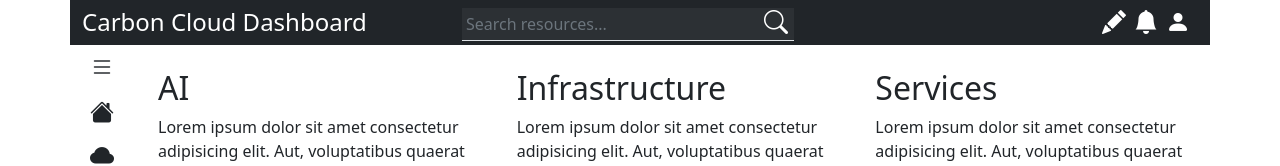
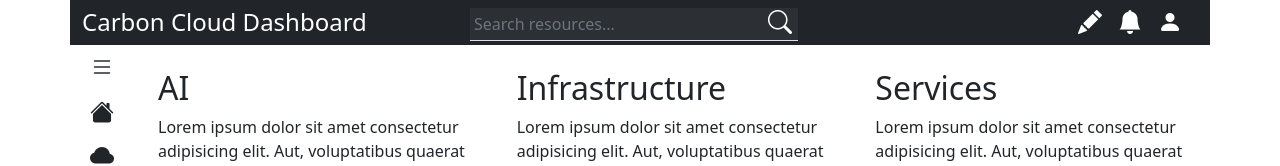
Before and after one commit to kissurda93/appworld-practice, a React (Create React App) app in the folder react-bootstrap/: page / in a window 1280 px wide. Shown: the top 166 px of the page. Built offline with nearby package versions, Linux system fonts and the light colour scheme.

Commit message:
hover effects implemented on icons

```diff
--- a/react-bootstrap/src/App.css
+++ b/react-bootstrap/src/App.css
@@ -16,3 +16,12 @@
 	background-color: rgba(255, 255, 255, 0.05);
 	color: white;
 }
+
+i {
+	cursor: pointer;
+	transition: 150ms ease-in;
+}
+
+i:hover {
+	color: rgb(2, 117, 216);
+}
--- a/react-bootstrap/src/components/Header.jsx
+++ b/react-bootstrap/src/components/Header.jsx
@@ -8,16 +8,18 @@ const Header = () => {
 			<Col as={"h1"} className='h4'>
 				Carbon Cloud Dashboard
 			</Col>
-			<Col as={"form"} className='d-flex align-items-start'>
+			<Col
+				as={"form"}
+				className='d-flex align-items-center align-items-lg-start ps-4'>
 				<Form.Control
 					placeholder='Search resources...'
 					className='custom-background border-0 border-bottom p-1 border-radius-0'></Form.Control>
 				<i className='bi bi-search h4 left-margin'></i>
 			</Col>
-			<Col className='text-end h4'>
-				<i className='bi bi-pencil-fill me-2'></i>
-				<i className='bi bi-bell-fill me-2'></i>
-				<i className='bi bi-person-fill me-2'></i>
+			<Col className='d-flex mt-2 mt-md-0 align-items-center justify-content-end h4'>
+				<i className='bi bi-pencil-fill me-3'></i>
+				<i className='bi bi-bell-fill me-3'></i>
+				<i className='bi bi-person-fill me-3'></i>
 			</Col>
 		</Row>
 	);
```
